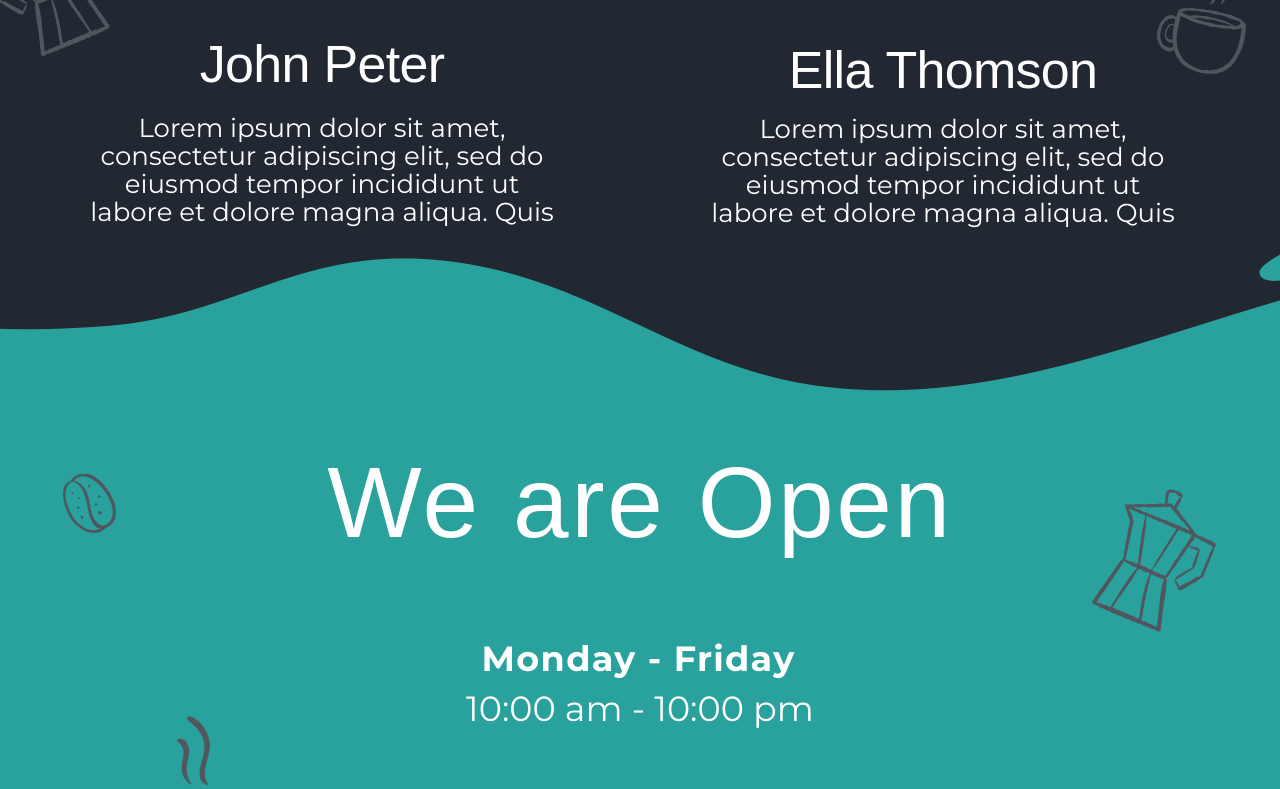
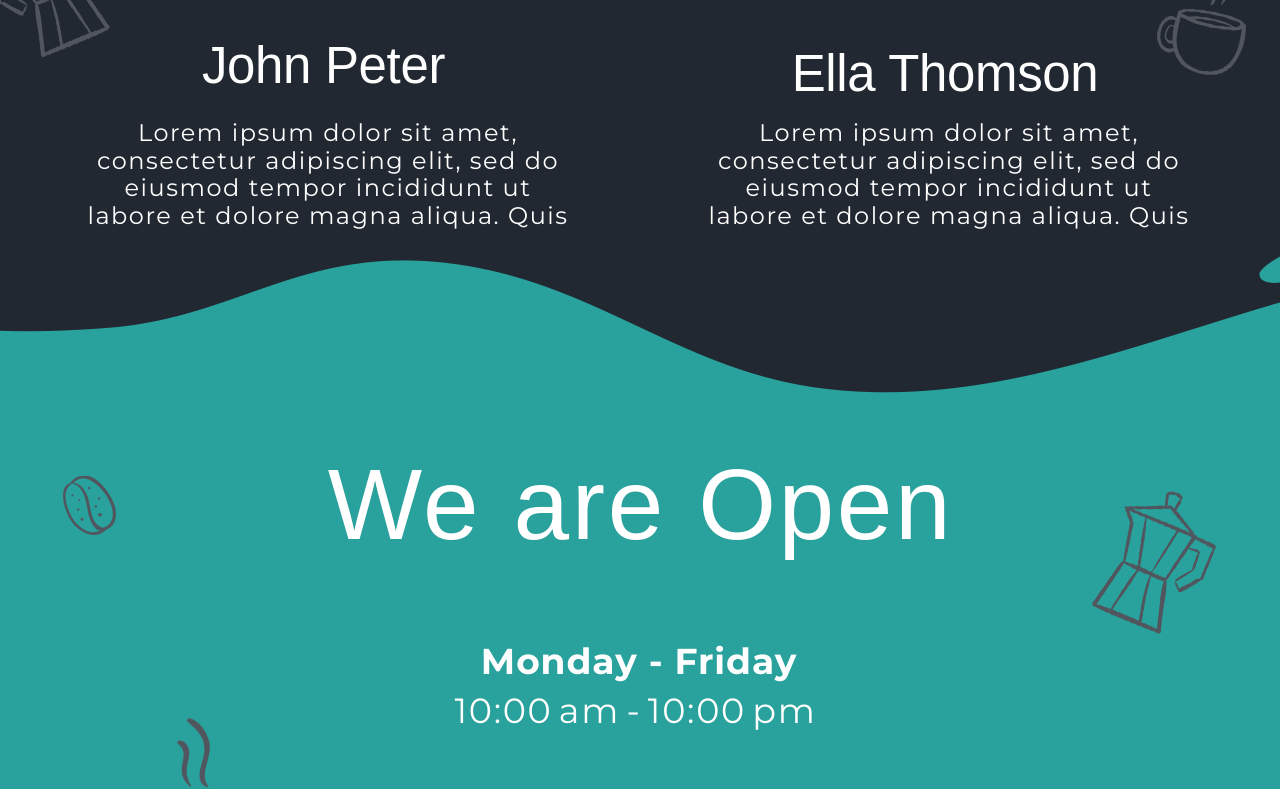
Before and after one commit to Old-Butt-Gold/Coffee-Time, a plain HTML site: page index.html in a window 1280 px wide. Shown: the part 4669-5458 px from the top of the page. Drawn offline with Linux system fonts and the light colour scheme; a web font is replaced by a local one.

Commit message:
almostly

```diff
--- a/index.html
+++ b/index.html
@@ -171,14 +171,21 @@
                 <img class="flowerPhoto" src="assets/section_6-7/JohnPeter.png" alt="man">
                 <figcaption>
                     <h3>John Peter</h3>
-                    <p class="photoDescription">Lorem ipsum dolor sit amet, consectetur adipiscing elit, sed do eiusmod tempor incididunt ut labore et dolore magna aliqua. Quis </p>
+                    <p class="photoDescription">Lorem ipsum dolor sit amet,<br>
+                         consectetur adipiscing elit, sed do <br>
+                          eiusmod tempor incididunt ut <br>
+                           labore et dolore magna aliqua. Quis </p>
                 </figcaption>
             </figure>
             <figure>
                 <img class="flowerPhoto" src="assets/section_6-7/EllaThomson.png" alt="woman">
                 <figcaption>
                     <h3 id="Ella">Ella Thomson</h3>
-                    <p class="photoDescription">Lorem ipsum dolor sit amet, consectetur adipiscing elit, sed do eiusmod tempor incididunt ut labore et dolore magna aliqua. Quis </p>
+                    <p class="photoDescription">
+                        Lorem ipsum dolor sit amet,<br>
+                        consectetur adipiscing elit, sed do<br>
+                        eiusmod tempor incididunt ut<br>
+                        labore et dolore magna aliqua. Quis </p>
                 </figcaption>
             </figure>
         </div>
--- a/style.css
+++ b/style.css
@@ -413,11 +413,17 @@ header .logo {
     height: 401px;
     filter: drop-shadow(-12.586px 15.543px 13.5px rgba(0,0,0,0.31));
     transition: 1s;
-    margin: 2px 0 44px 2px;
+    margin: 2px 0 43px 2px;
 }
 
 #voucher_IMG:hover {
     transform: scale(1.2);
+}
+
+#get-voucher-now {
+    font-size: 34px;
+    margin-top: 2px;
+    letter-spacing: 1.45px;
 }
 
 #get-voucher-now:hover {
@@ -437,9 +443,9 @@ header .logo {
     font-family: 'Grand Hotel', sans-serif;
     text-align: center;
     font-weight: 400;
-    font-size: 85px;
-    letter-spacing: 1px;
-    margin: -2px 0 0 -3px;
+    font-size: 86px;
+    letter-spacing: 0.5px;
+    margin: -2.4px 0 0 -6.5px;
 }
 
 .review figure {
@@ -451,24 +457,27 @@ header .logo {
 }
 
 .review figure figcaption {
-    margin: -10px 0 0 -12px;
+    margin: -10.5px 0 0 -9px;
 }
 
 .review h3 {
     font-family: 'Grand Hotel', sans-serif;
     text-align: center;
     font-weight: 400;
-    letter-spacing: -0.7px;
-    margin-bottom: 20px;
-    font-size: 52px;
+    letter-spacing: -0.35px;
+    margin-bottom: 24.5px;
+    font-size: 51px;
 }
 
 #Ella {
-    margin: 5px 0 15px 0;
+    margin: 7px -1px 16.5px 0;
 }
 
 .review p {
     line-height: 28px;
+    letter-spacing: 1.53px;
+    margin-left: 8px;
+    line-height: 27.5px;
 }
 
 .flowerPhotoRow {
@@ -482,13 +491,14 @@ header .logo {
 
 .flowerPhoto {
     width: 385px;
-    margin: 50px 0 50px 0;
+    margin: 51px 0 50px 0;
 }
 
 .photoDescription{
-    width: 465px;
+    width: 500px;
     text-align: center;
-    font-size: 26px;
+    font-size: 24px;
+    margin-right: -1px;
 }
 
 /*end of section_6*/
@@ -516,7 +526,7 @@ header .logo {
     font-weight: 400;
     word-spacing: 2px;
     letter-spacing: 2.6px;
-    margin: -9px 0 77px 0;
+    margin: -9px 0 77px 1px;
     font-size: 100px;
 }
 
@@ -529,14 +539,17 @@ header .logo {
 .workTime {
     text-align: center;
     font-size: 35px;
+    letter-spacing: 1.7px;
+    word-spacing: -4.5px;
+    margin-right: 9px;
 }
 
 .workDate {
-    letter-spacing: 1.3px;
-    margin: 0 0 7px -3px;
+    letter-spacing: 0.9px;
+    margin: 0 0 5.4px -2px;
     font-weight: 700;
     text-align: center;
-    font-size: 35px;
+    font-size: 36px;
 }
 
 /*универсальный*/
```
